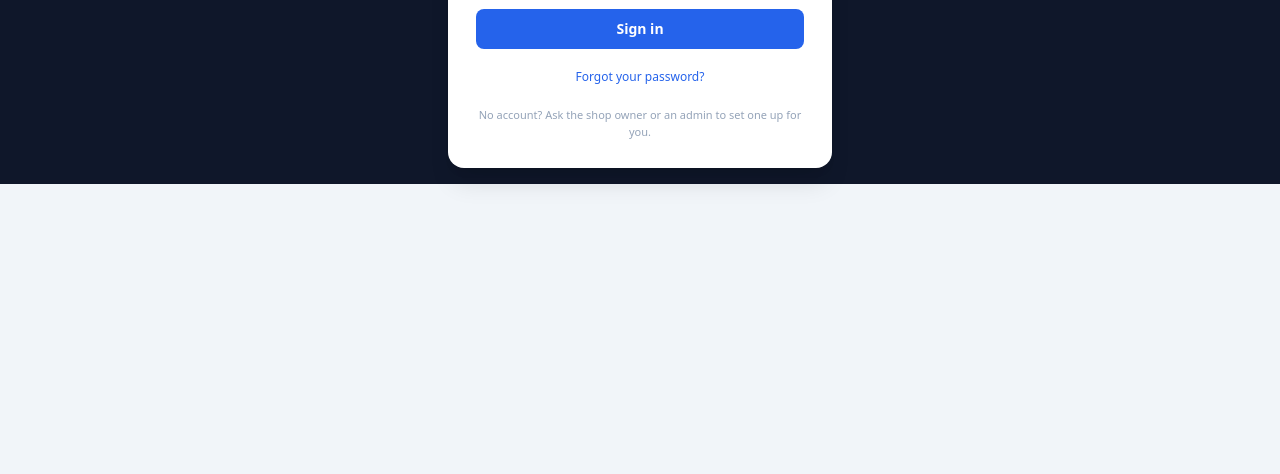
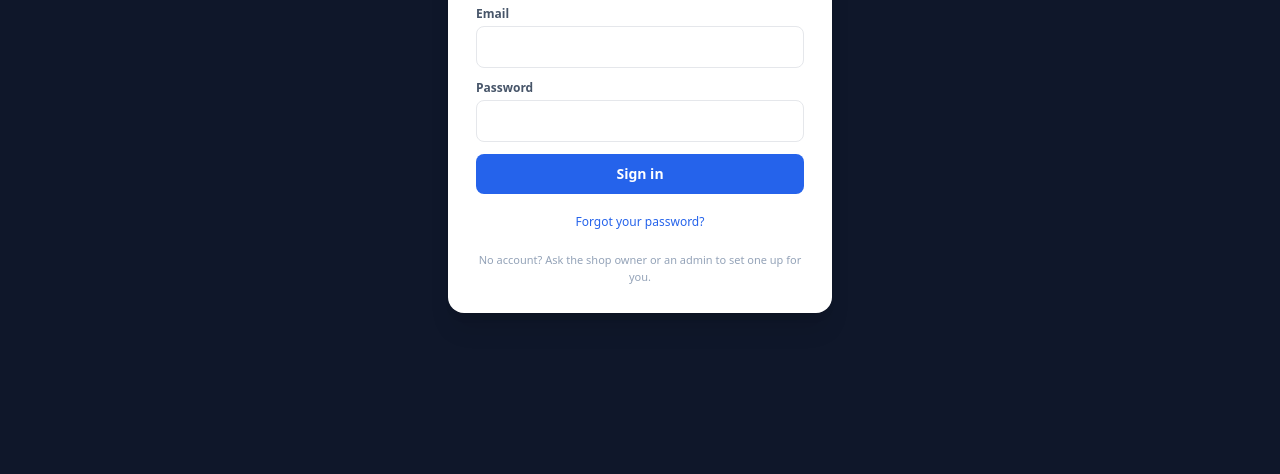
Before and after one commit to DarkAssassin505/JB-GADGETS, a plain HTML site: page index.html in a window 1280 px wide. Shown: the part 326-800 px from the top of the page. Drawn offline with nearby package versions, Linux system fonts and the light colour scheme.

Commit message:
Make the sign-in screen fill the page
The wrapper added around the sign-in, approval and app screens had no
height of its own, so the full-height rule on those screens measured
against it and stopped short: the dark panel ended at 510px on a 710px
page, leaving a pale band beneath it.

Measured on the live site after deploying, not guessed at.

Co-Authored-By: Claude Opus 5 <noreply@anthropic.com>
Claude-Session: https://claude.ai/code/session_01EEDFnMEgfiuwWG3fxQX9Ji

```diff
--- a/index.html
+++ b/index.html
@@ -19,6 +19,9 @@
         [x-cloak] { display: none !important; }
         html, body { height: 100%; }
         body { background: #f1f5f9; color: #1e293b; color-scheme: light; margin: 0; }
+        /* The sign-in and app screens measure against this wrapper, so it
+           has to be full height too or they stop part way down the page. */
+        .jb-root { height: 100%; }
         .jb-screen { height: 100%; }
         /* keep the fixed phone nav clear of the on-screen home bar */
         .jb-bottomnav {
@@ -48,7 +51,7 @@
 </head>
 <body class="bg-slate-100 text-slate-800 font-sans">
 
-    <div x-data="storeApp()" x-cloak>
+    <div class="jb-root" x-data="storeApp()" x-cloak>
 
     <!-- ============ SIGN IN ============ -->
     <div x-show="stage === 'loading'" class="jb-screen flex items-center justify-center bg-slate-100">
```
